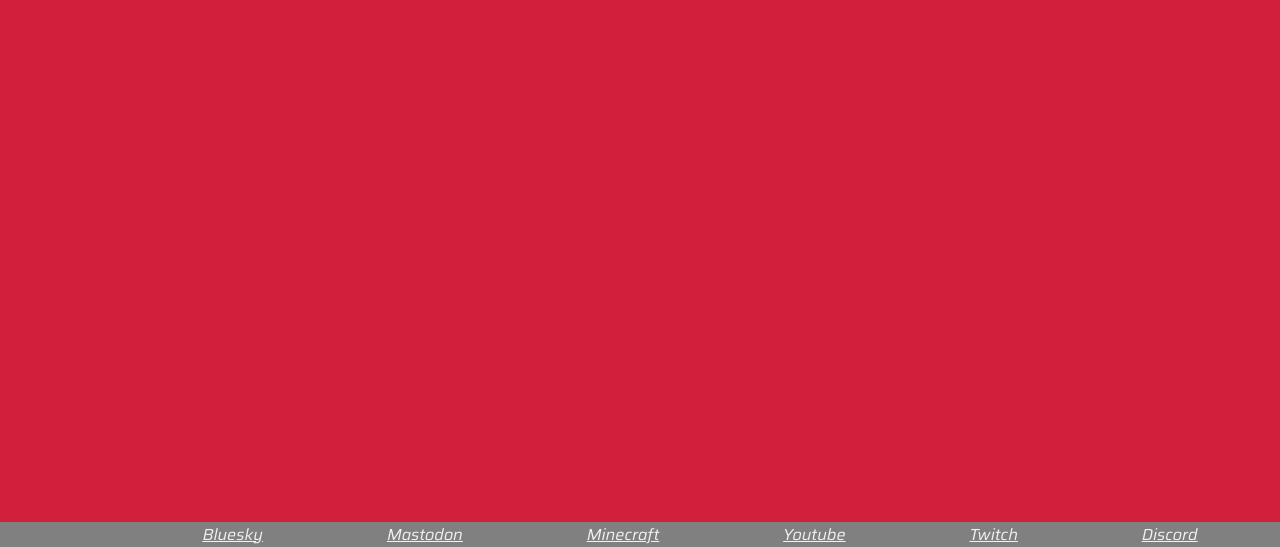
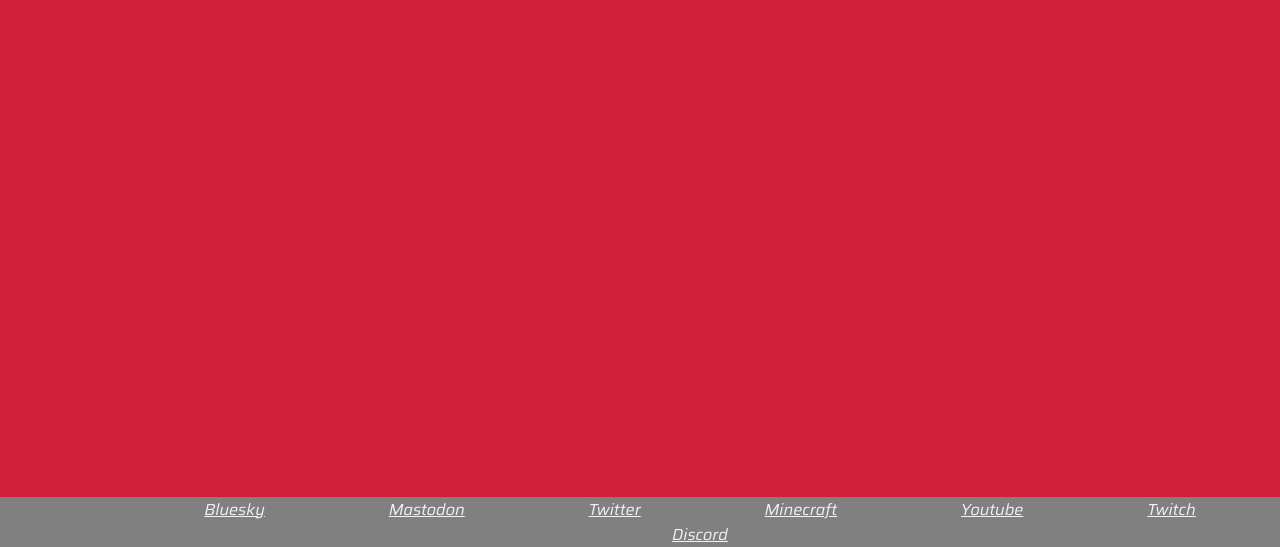
Before and after one commit to fizzzydev/sillycat.dev, a plain HTML site: page index.html in a window 1280 px wide. Shown: the part 253-800 px from the top of the page. Drawn offline with Linux system fonts and the light colour scheme.

Commit message:
Update index.html
added twitter link

```diff
--- a/index.html
+++ b/index.html
@@ -37,6 +37,7 @@
                         </div>
                                 <a class="socials" rel="me" href="https://fizzy.sillycat.dev">Bluesky</a>
                                 <a class="socials" rel="me" href="https://chitter.xyz/@fizzydev">Mastodon</a>
+                                <a class="socials" rel="me" href="https://twitter.com/fizzzydev">Twitter</a>
                                 <a class="socials" rel="me" href="https://namemc.com/profile/Fizzydev">Minecraft</a>
                                 <a class="socials" rel="me" href="https://www.youtube.com/@fizzzydev">Youtube</a>
                                 <a class="socials" rel="me" href="https://www.twitch.tv/fizzzydev">Twitch</a>
```
